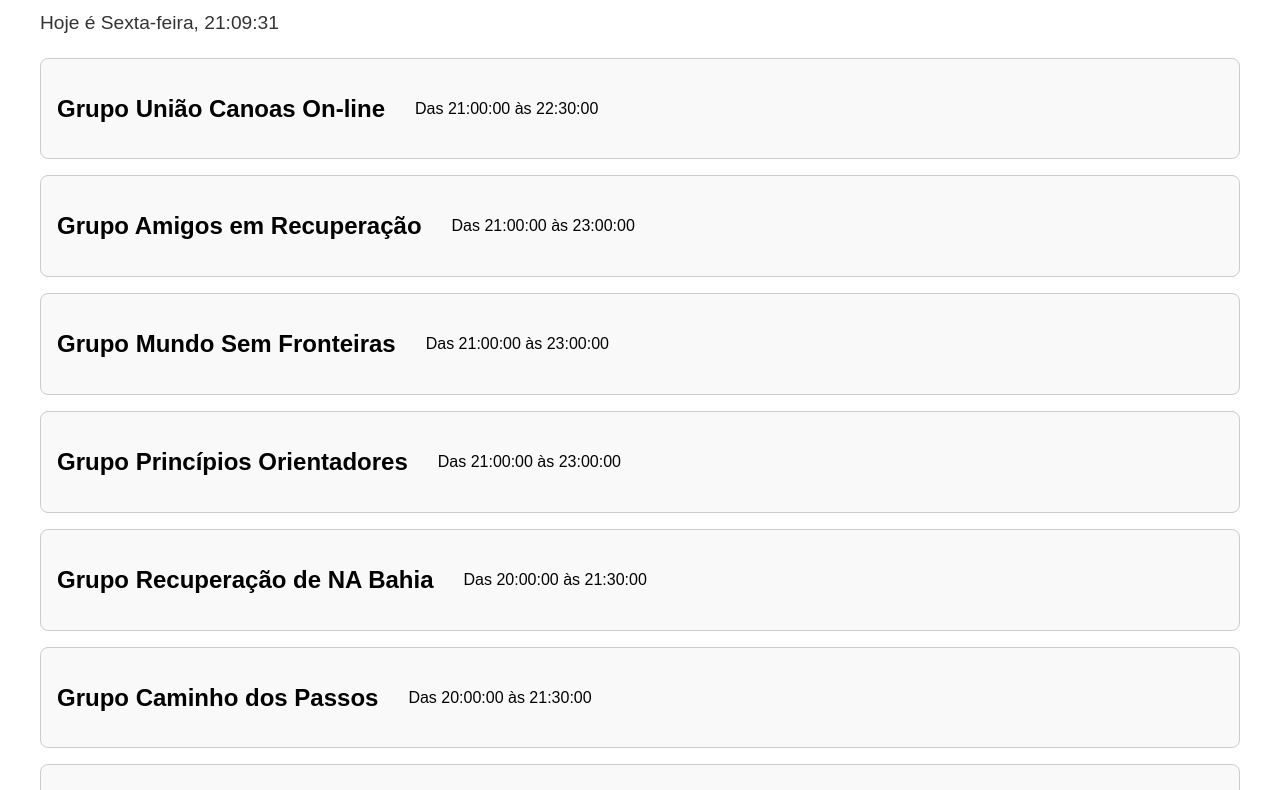
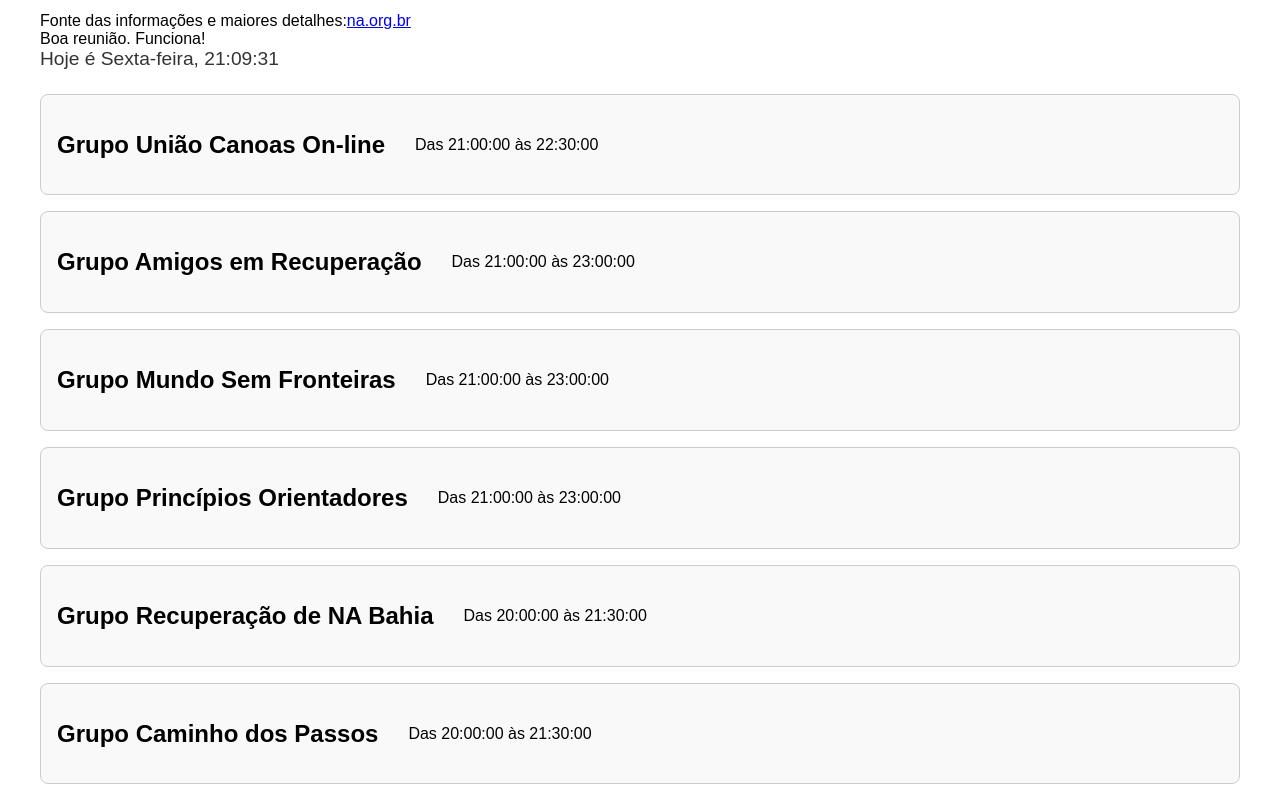
Before and after one commit to so-por-hoje/reuniao-agora, a plain HTML site: page index.html in a window 1280 px wide. Shown: the part 127-917 px from the top of the page. Drawn offline with Linux system fonts and the light colour scheme.

Commit message:
funciona

```diff
--- a/index.html
+++ b/index.html
@@ -38,6 +38,8 @@
 </head>
 <body>
   <h1>Reuniões no Zoom Agora</h1>
+  <div>Fonte das informações e maiores detalhes:<a href="https://na.org.br">na.org.br</a></div>
+  <div>Boa reunião. Funciona!</div>
   <div id="current-time">Carregando horário...</div>
   <div id="meetings-container"></div>
 
```
